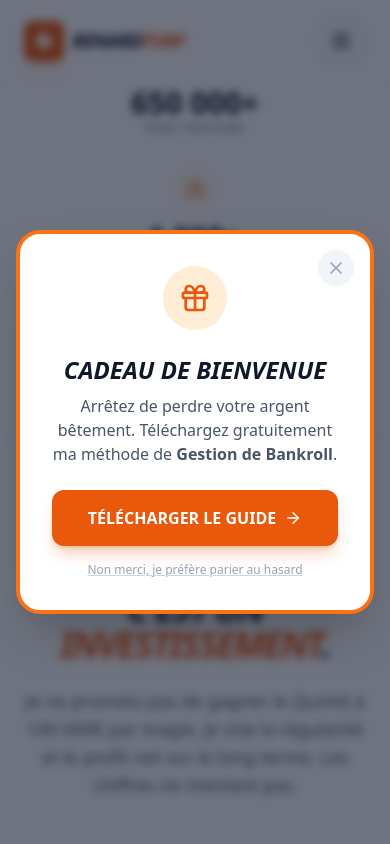
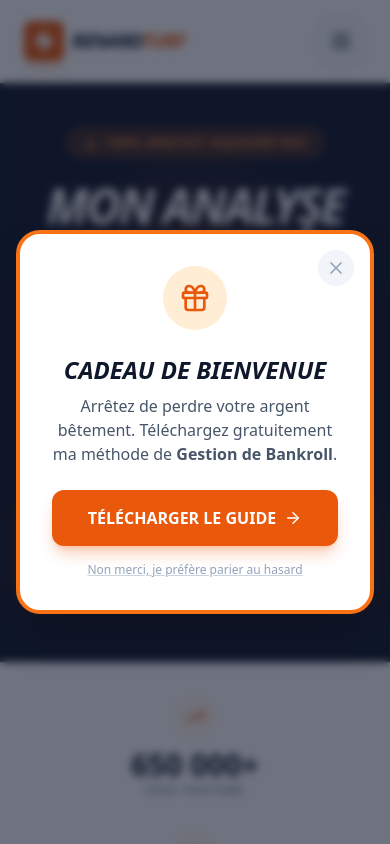
Before and after one commit to RenardTurf/Renard-turf, a React (Vite) app: page / in a window 390 px wide. Shown: the top 844 px of the page. Built offline with nearby package versions, Linux system fonts and the light colour scheme.

Commit message:
Update App.jsx

```diff
--- a/src/App.jsx
+++ b/src/App.jsx
@@ -16,7 +16,9 @@ import {
   AlertTriangle,
   Banknote,
   Scale,
-  BrainCircuit
+  BrainCircuit,
+  Download,
+  Mail
 } from 'lucide-react';
 
 // --- CONFIGURATION ANALYTICS ---
@@ -45,12 +47,12 @@ const App = () => {
   const [activeLegalModal, setActiveLegalModal] = useState(null);
   const [showPopup, setShowPopup] = useState(false);
 
-  // --- LIENS SELLFY ---
+  // --- LIENS SELLFY (À METTRE À JOUR) ---
   const LINKS = {
     EBOOK_SHOP: "https://lerenardturf.sellfy.store/p/les-secrets-des-turfistes-avertis/",
     SUBSCRIPTION: "https://lerenardturf.sellfy.store/p/abonnement-mensuel-1990/",
-    FREE_BANKROLL: "https://lerenardturf.sellfy.store/p/astuce-offerte-bankroll/",
-    ONE_SHOT_2EUR: "https://lerenardturf.sellfy.store/p/essai-quinte-2/" // NOUVEAU LIEN
+    FREE_QUINTE: "https://lerenardturf.sellfy.store/p/analyse-complete-du-jour/", // <-- METS TON LIEN DU QUINTÉ GRATUIT ICI
+    COUPS_SURS_2EUR: "https://lerenardturf.sellfy.store/p/essai-quinte-2/" // <-- METS TON LIEN DES COUPS SURS A 2€ ICI
   };
 
   useEffect(() => {
@@ -137,14 +139,42 @@ const App = () => {
                 <div className="w-12 h-12 bg-yellow-400 text-slate-900 rounded-2xl flex items-center justify-center mb-4"><Crown /></div>
                 <span className="font-black uppercase italic text-sm flex items-center gap-2 text-yellow-400">ACCÈS VIP <ExternalLink size={14}/></span>
               </a>
-              <a href={LINKS.EBOOK_SHOP} target="_blank" rel="noreferrer" className="flex flex-col p-6 rounded-[2rem] bg-orange-600 text-white hover:bg-orange-700 transition-all shadow-lg shadow-orange-600/30 group">
-                <div className="w-12 h-12 bg-white text-orange-600 rounded-2xl flex items-center justify-center mb-4"><BookOpen /></div>
-                <span className="font-black uppercase italic text-sm flex items-center gap-2">LE GUIDE DU RENARD <ExternalLink size={14}/></span>
+              <a href={LINKS.FREE_QUINTE} target="_blank" rel="noreferrer" className="flex flex-col p-6 rounded-[2rem] bg-orange-600 text-white hover:bg-orange-700 transition-all shadow-lg shadow-orange-600/30 group">
+                <div className="w-12 h-12 bg-white text-orange-600 rounded-2xl flex items-center justify-center mb-4"><Download /></div>
+                <span className="font-black uppercase italic text-sm flex items-center gap-2">QUINTÉ GRATUIT <ExternalLink size={14}/></span>
               </a>
             </div>
           </div>
         )}
       </nav>
+
+      {/* --- HERO SECTION : QUINTÉ GRATUIT --- */}
+      <section className="pt-32 pb-16 bg-slate-900 overflow-hidden relative">
+        <div className="absolute top-0 left-0 w-full h-full bg-[radial-gradient(circle_at_center,_var(--tw-gradient-stops))] from-orange-900/40 via-slate-900 to-slate-900 z-0"></div>
+
+        <div className="container mx-auto px-6 relative z-10 text-center">
+          <div className="inline-flex items-center gap-2 bg-orange-500/20 text-orange-400 px-4 py-1.5 rounded-full mb-6 font-black uppercase text-xs tracking-widest border border-orange-500/30">
+            <Download size={14} /> 100% GRATUIT AUJOURD'HUI
+          </div>
+
+          <h1 className="text-5xl md:text-7xl font-black text-white mb-6 uppercase italic tracking-tighter leading-none max-w-4xl mx-auto">
+            MON ANALYSE DU QUINTÉ <span className="text-orange-500">OFFERTE</span>
+          </h1>
+
+          <p className="text-slate-300 text-lg md:text-xl mb-10 max-w-2xl mx-auto font-medium">
+            Le Quinté est la course la plus dure. J'ai récupéré l'avis des entraîneurs et analysé la data. Je vous offre la fiche complète du jour.
+          </p>
+
+          <a
+            href={LINKS.FREE_QUINTE}
+            target="_blank"
+            rel="noreferrer"
+            className="inline-flex bg-orange-600 hover:bg-orange-500 text-white px-10 py-5 rounded-xl font-black text-xl uppercase tracking-wider transition-all shadow-[0_0_30px_rgba(234,88,12,0.4)] hover:scale-105 items-center gap-3"
+          >
+            TÉLÉCHARGER LE PDF (0€) <ArrowRight size={24} />
+          </a>
+        </div>
+      </section>
 
       {/* --- STATS BAR --- */}
       <div className="bg-white border-y border-slate-200 py-8">
@@ -223,7 +253,7 @@ const App = () => {
         </div>
       </section>
 
-      {/* --- SECTION MÉTHODE & PHILOSOPHIE (AJOUTÉE) --- */}
+      {/* --- SECTION MÉTHODE & PHILOSOPHIE --- */}
       <section className="py-20 px-6 bg-slate-100">
         <div className="container mx-auto max-w-5xl">
           <div className="flex flex-col md:flex-row gap-10">
@@ -268,49 +298,56 @@ const App = () => {
         </div>
       </section>
 
-      {/* --- SECTION APPEL À L'ACTION (2€) --- */}
+      {/* --- SECTION APPEL À L'ACTION : COUPS SÛRS À 2€ --- */}
       <section className="py-16 px-6 bg-orange-600 overflow-hidden relative">
          <div className="absolute top-0 left-0 w-full h-full bg-[radial-gradient(circle_at_center,_var(--tw-gradient-stops))] from-orange-500 via-orange-600 to-orange-700"></div>
 
          <div className="container mx-auto max-w-4xl text-center relative z-10 text-white">
-           <h2 className="text-3xl md:text-5xl font-black uppercase italic tracking-tighter mb-8 leading-tight">
-             Vous avez vu mes résultats.<br/>
-             Vous avez compris ma méthode.
+           <div className="inline-flex items-center gap-2 bg-white/20 text-white px-4 py-1.5 rounded-full mb-6 font-black uppercase text-xs tracking-widest">
+             <Target size={14} /> Le vrai bénéfice est ailleurs
+           </div>
+
+           <h2 className="text-3xl md:text-5xl font-black uppercase italic tracking-tighter mb-6 leading-tight">
+             LE QUINTÉ EST UNE LOTERIE.<br/>
+             DÉBLOQUEZ MES COUPS SÛRS.
            </h2>
 
+           <p className="text-orange-100 text-lg mb-10 max-w-2xl mx-auto font-medium">
+             J'ai épluché toutes les courses du jour pour vous. Je n'ai gardé que les courses de plat à 8 partants où vos chances de victoire montent à 37,5%.
+           </p>
+
            <div className="flex flex-col items-center">
-             <ArrowRight className="w-10 h-10 text-white animate-bounce mb-4" />
              <a
-               href={LINKS.ONE_SHOT_2EUR}
+               href={LINKS.COUPS_SURS_2EUR}
                target="_blank"
                rel="noreferrer"
                className="bg-white text-orange-600 px-10 py-5 rounded-2xl font-black text-xl md:text-2xl uppercase tracking-wider transition-all shadow-[0_0_40px_rgba(255,255,255,0.3)] hover:scale-105 hover:bg-slate-50 flex items-center gap-3"
              >
-               TÉLÉCHARGER L'ANALYSE DE DEMAIN (2€)
+               MES COUPS SÛRS DU JOUR (2€) <Zap className="fill-current" size={24} />
              </a>
-             <p className="mt-4 text-white/80 text-sm font-medium italic">Satisfait ou... vous aurez appris quelque chose.</p>
+             <p className="mt-4 text-white/80 text-sm font-medium italic">Téléchargement immédiat. Réservé aux parieurs intelligents.</p>
            </div>
          </div>
       </section>
 
-      {/* --- SECTION ABONNEMENT CLASSIQUE --- */}
+      {/* --- SECTION ABONNEMENT VIP NOUVELLE FORMULE --- */}
       <section id="subscription-promo" className="py-20 px-6 bg-slate-50 text-slate-900 flex flex-col items-center border-t border-slate-200">
         <div className="container mx-auto max-w-4xl text-center">
           <div className="inline-flex items-center gap-2 bg-orange-100 text-orange-600 px-4 py-1.5 rounded-full mb-6">
             <Crown className="w-4 h-4 fill-current" />
-            <span className="text-[10px] font-black uppercase tracking-[0.2em]">Club Privé</span>
+            <span className="text-[10px] font-black uppercase tracking-[0.2em]">Offre Premium</span>
           </div>
           <h2 className="text-4xl md:text-5xl font-black mb-10 uppercase italic tracking-tighter leading-none">
-            REJOIGNEZ <span className="text-orange-600">L'ÉLITE</span>
+            REJOIGNEZ LE <span className="text-orange-600">CLUB VIP</span>
           </h2>
 
           <div className="grid grid-cols-1 md:grid-cols-2 gap-6 text-left">
              <div className="bg-white p-8 rounded-3xl shadow-sm border border-slate-100 flex flex-col justify-between hover:border-orange-200 transition-all">
                 <div>
-                  <h3 className="text-xl font-black uppercase italic mb-4 text-slate-400">Pass Hebdo</h3>
+                  <h3 className="text-xl font-black uppercase italic mb-4 text-slate-400">Club Renard (Hebdo)</h3>
                   <div className="text-3xl font-black text-slate-900 mb-6">5,00 € <span className="text-sm font-medium text-slate-400">/semaine</span></div>
                   <ul className="space-y-3 mb-8">
-                    <li className="flex items-center gap-2 text-sm font-medium text-slate-600"><CheckCircle2 className="w-4 h-4 text-orange-600" /> Analyse Quinté Quotidienne</li>
+                    <li className="flex items-center gap-2 text-sm font-medium text-slate-600"><CheckCircle2 className="w-4 h-4 text-orange-600" /> Les Coups Sûrs Quotidiens</li>
                     <li className="flex items-center gap-2 text-sm font-medium text-slate-600"><CheckCircle2 className="w-4 h-4 text-orange-600" /> Sans engagement</li>
                   </ul>
                 </div>
@@ -320,14 +357,23 @@ const App = () => {
              </div>
 
              <div className="bg-slate-900 p-8 rounded-3xl shadow-xl flex flex-col justify-between relative overflow-hidden transform md:scale-105 border-4 border-orange-500">
-                <div className="absolute top-0 right-0 bg-orange-500 text-white text-[10px] font-bold uppercase px-3 py-1 rounded-bl-lg">Meilleure Offre</div>
+                <div className="absolute top-0 right-0 bg-orange-500 text-white text-[10px] font-bold uppercase px-3 py-1 rounded-bl-lg">Le Choix de l'Investisseur</div>
                 <div>
-                  <h3 className="text-xl font-black uppercase italic mb-4 text-yellow-400">Club Renard</h3>
+                  <h3 className="text-xl font-black uppercase italic mb-4 text-yellow-400">Club VIP Mensuel</h3>
                   <div className="text-3xl font-black text-white mb-6">19,90 € <span className="text-sm font-medium text-slate-400">/mois</span></div>
                   <ul className="space-y-3 mb-8">
-                    <li className="flex items-center gap-2 text-sm font-medium text-slate-300"><CheckCircle2 className="w-4 h-4 text-green-400" /> Tout le contenu Hebdo</li>
-                    <li className="flex items-center gap-2 text-sm font-medium text-slate-300"><CheckCircle2 className="w-4 h-4 text-green-400" /> Guide du Renard Offert</li>
-                    <li className="flex items-center gap-2 text-sm font-medium text-slate-300"><CheckCircle2 className="w-4 h-4 text-green-400" /> Accès aux Chevaux du Jour</li>
+                    <li className="flex items-start gap-3 text-sm font-medium text-slate-300">
+                      <Mail className="w-5 h-5 text-green-400 shrink-0 mt-0.5" />
+                      <span><strong>Confort Total :</strong> Quinté + Coups Sûrs envoyés automatiquement par email la veille.</span>
+                    </li>
+                    <li className="flex items-start gap-3 text-sm font-medium text-slate-300">
+                      <BookOpen className="w-5 h-5 text-green-400 shrink-0 mt-0.5" />
+                      <span><strong>Cadeau Inclus :</strong> Le Guide du Renard offert (Valeur 9,90€).</span>
+                    </li>
+                    <li className="flex items-start gap-3 text-sm font-medium text-slate-300">
+                      <Zap className="w-5 h-5 text-green-400 shrink-0 mt-0.5" />
+                      <span>L'accès à la vraie rentabilité chaque jour.</span>
+                    </li>
                   </ul>
                 </div>
                 <a href={LINKS.SUBSCRIPTION} className="w-full block bg-orange-600 hover:bg-orange-700 text-white py-4 rounded-xl font-black text-center uppercase text-lg transition-all shadow-lg shadow-orange-600/30">
```
